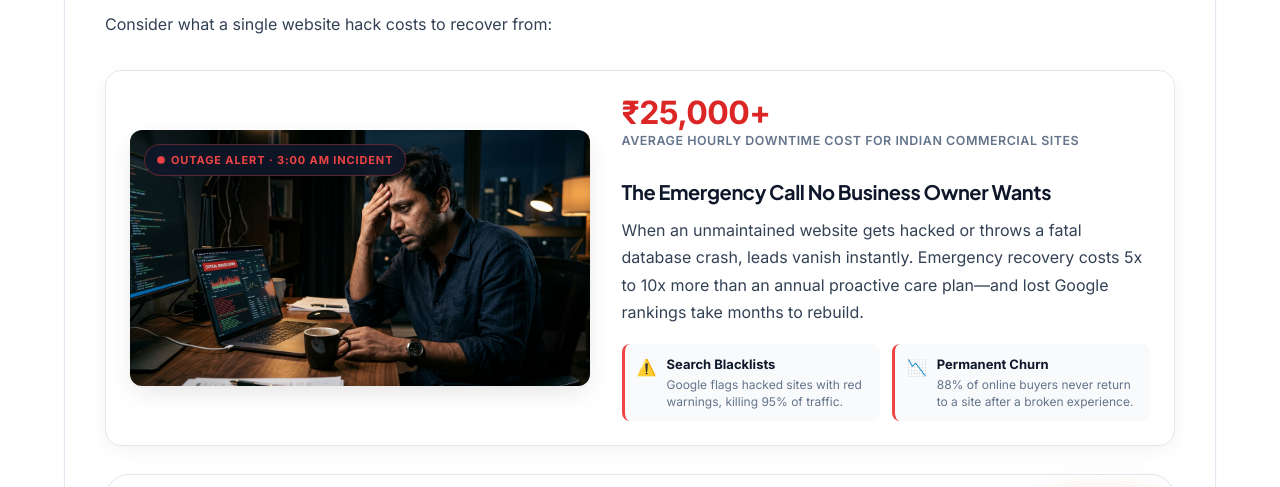
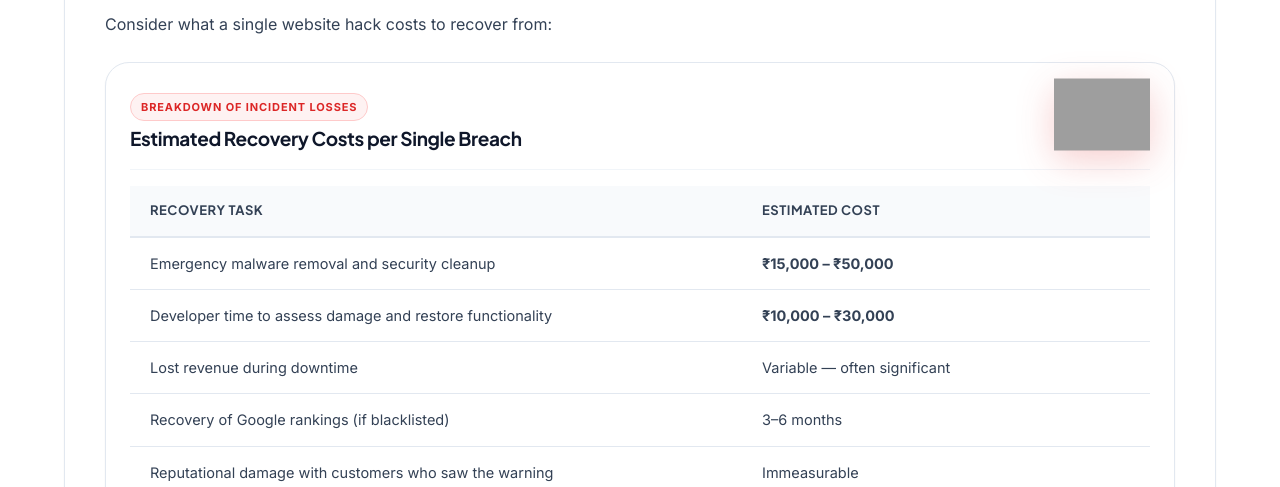
Before and after one commit to nandipatipavan25-code/Web-maintenance-services, a plain HTML site: page website-maintenance-variant-2.html in a window 1280 px wide. Shown: the part 7329-7816 px from the top of the page. Drawn offline with Linux system fonts and the light colour scheme; grey boxes are pictures that could not be loaded.

Commit message:
Remove crisis breakdown card rectangle from Cost of Neglect section and remove blue top border from Speed Odometer in Variant 2

```diff
--- a/website-maintenance-variant-2.html
+++ b/website-maintenance-variant-2.html
@@ -1414,7 +1414,6 @@
     #speed-odometer {
       background: #ffffff !important;
       border: 1px solid #e2e8f0 !important;
-      border-top: 3px solid #1d4fd8 !important;
       border-radius: 16px !important;
       padding: 32px 28px !important;
       margin: 36px 0 28px 0 !important;
@@ -1714,7 +1713,6 @@
 
     .sidebar-lead-card {
       padding: 24px 20px !important;
-      border-top: 3px solid #1d4fd8 !important;
     }
 
     /* Clean Subnav Styling */
@@ -2743,43 +2741,6 @@
         <p>
           Consider what a single website hack costs to recover from:
         </p>
-
-        <!-- Visual Crisis Breakdown Card -->
-        <div class="cost-neglect-crisis-card">
-          <div class="crisis-card-image-wrap">
-            <img src="stressed-website-maintenance-owner.jpg" alt="Business owner facing unexpected website outage emergency" class="crisis-card-img" loading="lazy">
-            <div class="crisis-badge-overlay">
-              <span class="crisis-pulse-dot"></span>
-              <span>OUTAGE ALERT · 3:00 AM INCIDENT</span>
-            </div>
-          </div>
-          <div class="crisis-card-content">
-            <div class="crisis-stat-callout">
-              <span class="crisis-stat-num">₹25,000+</span>
-              <span class="crisis-stat-label">Average hourly downtime cost for Indian commercial sites</span>
-            </div>
-            <h3 class="crisis-card-title">The Emergency Call No Business Owner Wants</h3>
-            <p class="crisis-card-text">
-              When an unmaintained website gets hacked or throws a fatal database crash, leads vanish instantly. Emergency recovery costs 5x to 10x more than an annual proactive care plan—and lost Google rankings take months to rebuild.
-            </p>
-            <div class="crisis-points-grid">
-              <div class="crisis-point-item">
-                <span class="crisis-icon">⚠️</span>
-                <div>
-                  <strong>Search Blacklists</strong>
-                  <p>Google flags hacked sites with red warnings, killing 95% of traffic.</p>
-                </div>
-              </div>
-              <div class="crisis-point-item">
-                <span class="crisis-icon">📉</span>
-                <div>
-                  <strong>Permanent Churn</strong>
-                  <p>88% of online buyers never return to a site after a broken experience.</p>
-                </div>
-              </div>
-            </div>
-          </div>
-        </div>
 
         <!-- Recovery Table Element with Integrated 3D Character -->
         <div class="table-container-wrap" style="position: relative; overflow: visible; background: var(--white); border: 1px solid var(--slate-200); border-radius: var(--radius-xl); padding: 22px 24px; box-shadow: var(--shadow-sm); margin: 24px 0 28px;">
```
